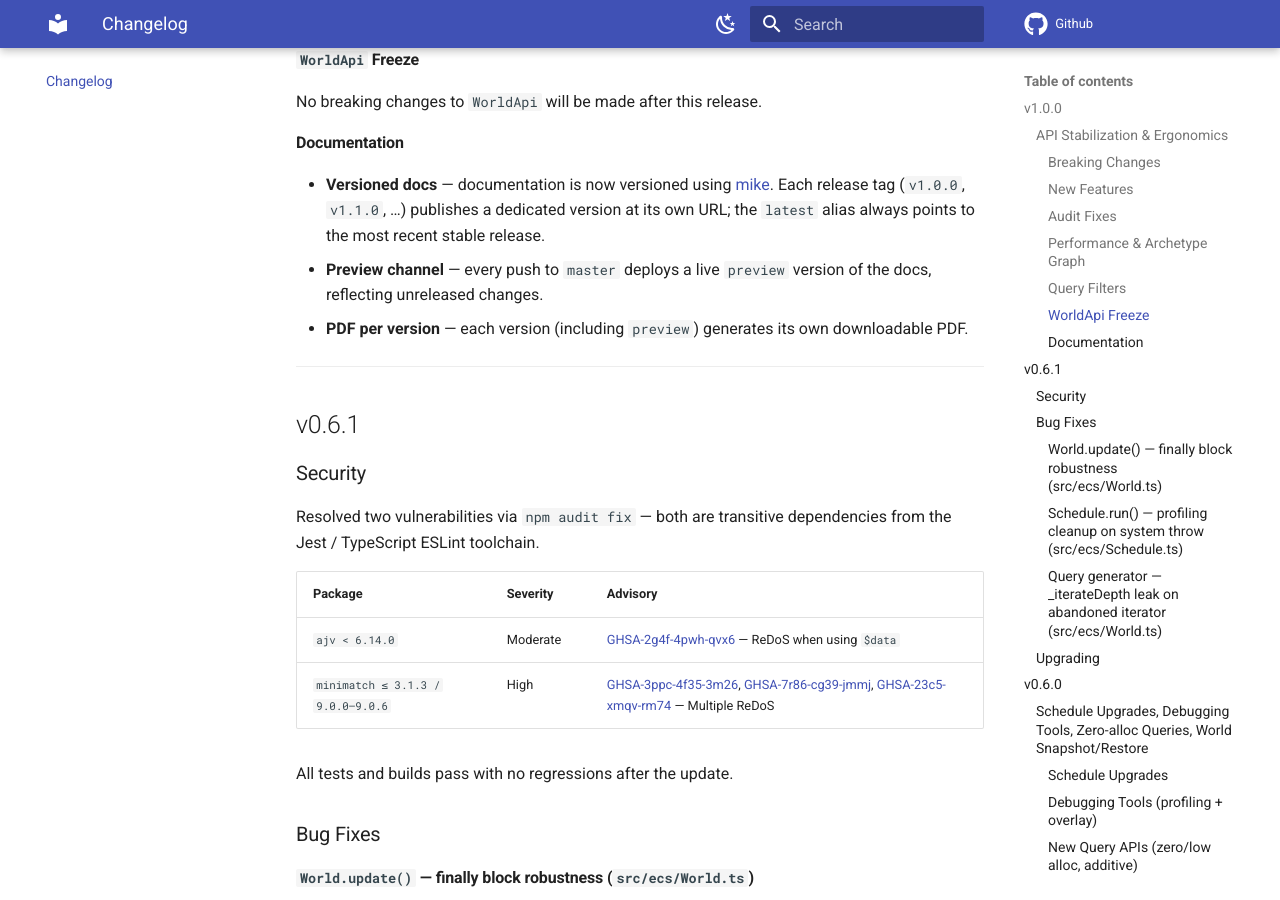
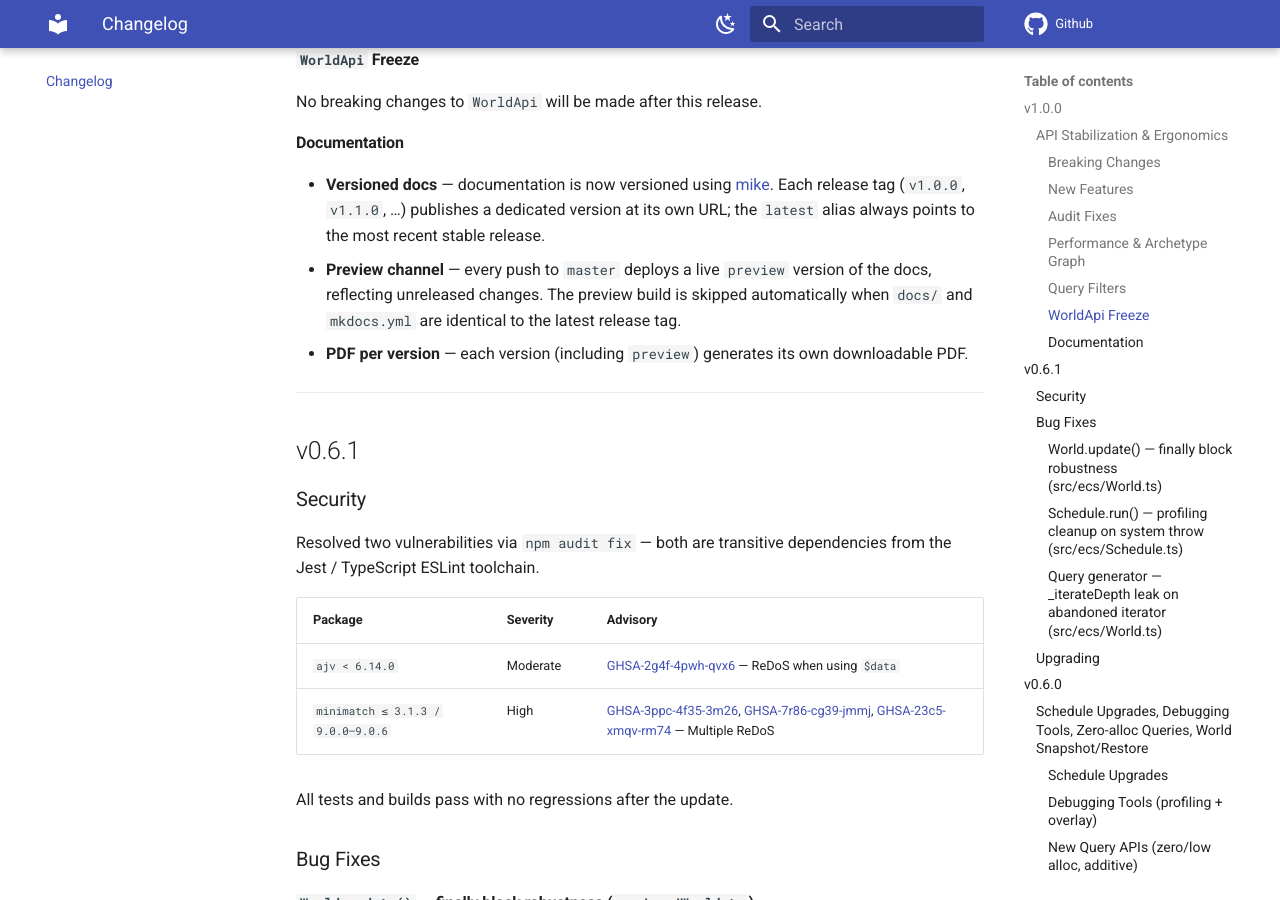
Before and after one commit to PirateJL/archetype-ecs-lib, an MkDocs documentation site: the page built from docs/changelog.md, in a window 1280 px wide and 900 px high, scrolled down 1665 px. Built offline with MkDocs 1.6.1 and Material for MkDocs 9.7.7, drawn with Linux system fonts in a browser that asks for light colours; comment, search, counter and statistics services are not loaded; the version menu is left out.

Commit message:
FEAT: Skip preview builds when docs are identical to the latest release tag
- Added a check to compare `docs/` and `mkdocs.yml` changes against the latest release tag.
- Automates skipping of preview builds when no differences are detected.
- Updated changelog to reflect new preview build behavior.

```diff
--- a/docs/changelog.md
+++ b/docs/changelog.md
@@ -48,7 +48,7 @@ No breaking changes to `WorldApi` will be made after this release.
 #### Documentation
 
 - **Versioned docs** — documentation is now versioned using [mike](https://github.com/jimporter/mike). Each release tag (`v1.0.0`, `v1.1.0`, …) publishes a dedicated version at its own URL; the `latest` alias always points to the most recent stable release.
-- **Preview channel** — every push to `master` deploys a live `preview` version of the docs, reflecting unreleased changes.
+- **Preview channel** — every push to `master` deploys a live `preview` version of the docs, reflecting unreleased changes. The preview build is skipped automatically when `docs/` and `mkdocs.yml` are identical to the latest release tag.
 - **PDF per version** — each version (including `preview`) generates its own downloadable PDF.
 
 ---
```
Also changed, not shown: 1 other file.
